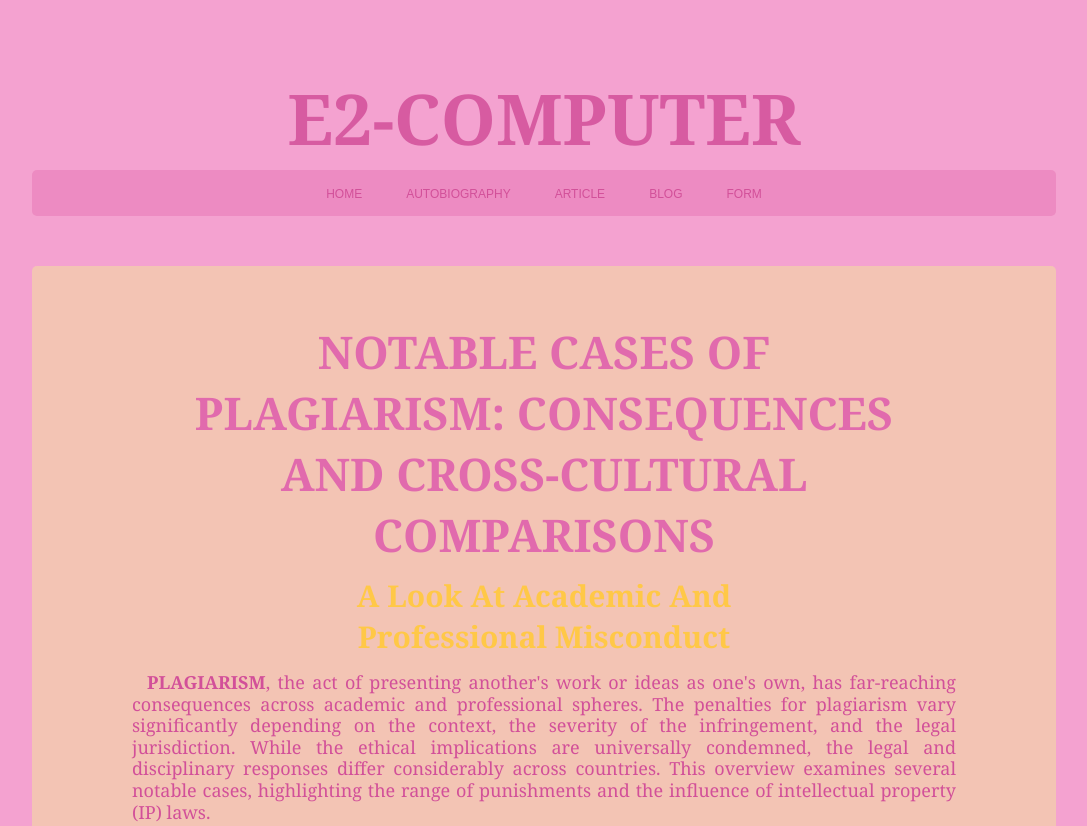
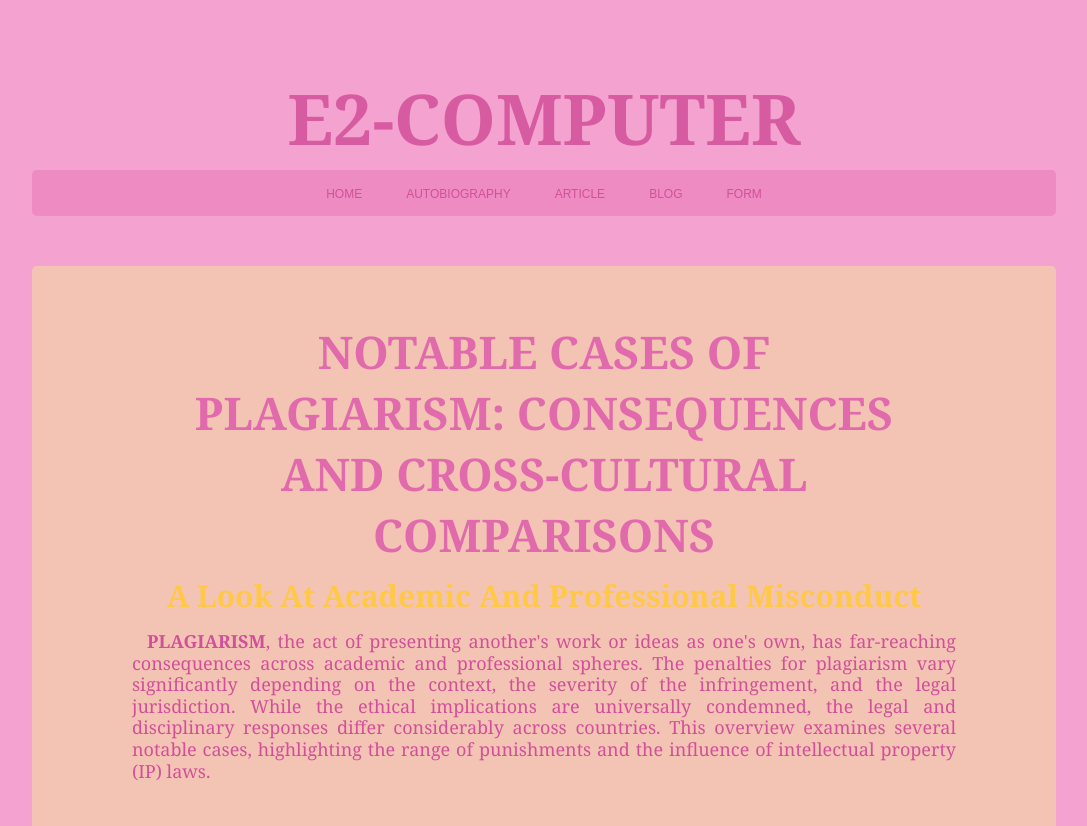
Before and after one commit to E2COMPUTER/espeloa, a plain HTML site: page article.html in a window 1280 px wide. Shown: the top 826 px of the page, without its empty margins (104-1191 px from the left). Drawn offline with Linux system fonts and the light colour scheme.

Commit message:
Update article.css

```diff
--- a/article.css
+++ b/article.css
@@ -107,8 +107,6 @@ main h2 {
     font-family:Cambria, Cochin, Georgia, Times, 'Times New Roman', serif;
     padding-top: 5px;
     padding-bottom: 15px;
-    padding-left: 130px;
-    padding-right: 130px;
     margin: 0;
 }
 
```
